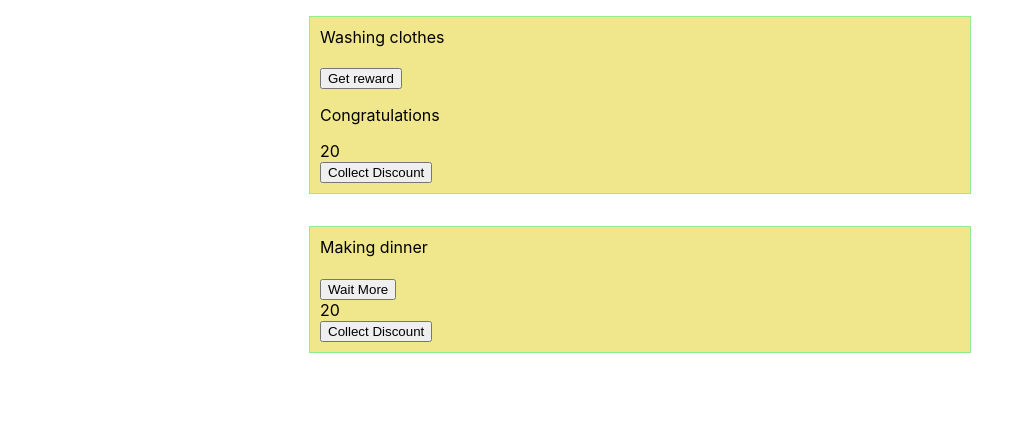
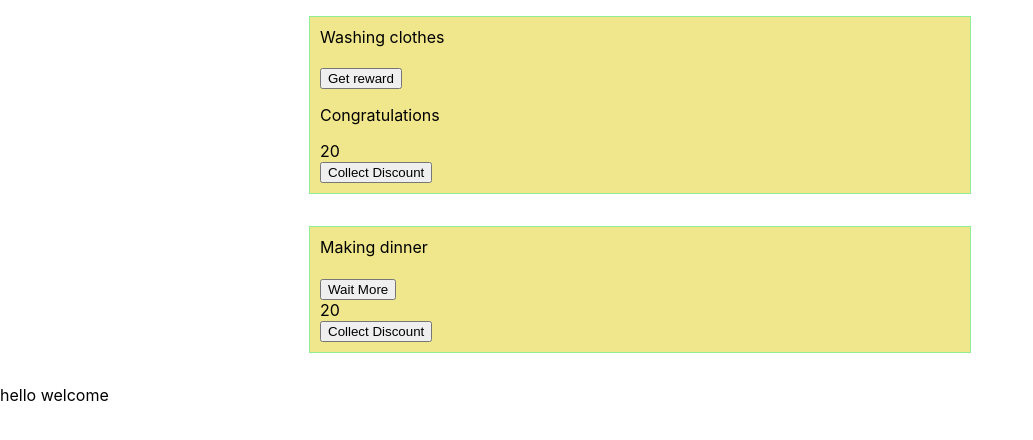
Before and after one commit to NidhitheCoder/advanced-react, a React (Create React App) app in the folder testing-with-jest/: page / in a window 1280 px wide. Shown: the top 440 px of the page, without its empty margins (0-1033 px from the left). Built offline with nearby package versions, Linux system fonts and the light colour scheme.

Commit message:
feat: add Sayhello component

```diff
--- a/testing-with-jest/src/App.tsx
+++ b/testing-with-jest/src/App.tsx
@@ -1,4 +1,5 @@
 import React from "react";
+import SayHello from "./components/SayHello";
 import Todo from "./components/Todo";
 export type TodoItem = {
   id: number;
@@ -17,11 +18,14 @@ function App() {
   ];
 
   return (
+    <div>
     <div className="todo-container">
       {todos.map((todo) => (
         <Todo key={todo.id} todo={todo} discount={20} />
       ))}
     </div>
+    <SayHello id={9} />
+    </div>
   );
 }
 
--- /dev/null
+++ b/testing-with-jest/src/components/SayHello.tsx
@@ -0,0 +1,11 @@
+import { useEffect } from "react";
+
+const SayHello = ({ id }: { id: number }) => {
+
+  useEffect(() => {
+    const getCharactor =() => 'boby'
+  }, [])
+  return <p>hello welcome</p>;
+};
+
+export default SayHello;
--- a/testing-with-jest/src/components/Todo.tsx
+++ b/testing-with-jest/src/components/Todo.tsx
@@ -6,7 +6,7 @@ type TodoItem = {
     title: string;
     completed: boolean;
   };
-  discount: number;
+  discount?: number;
 };
 
 const Todo = ({ todo, discount = 10 }: TodoItem) => {
```
Also changed, not shown: 1 other file (tests, documents, lock files or other folders).
